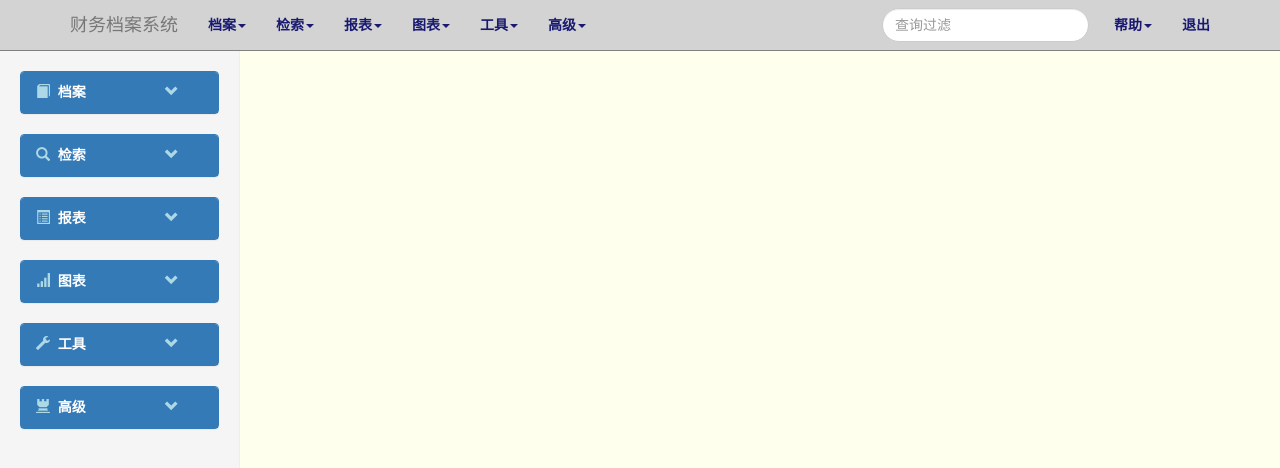
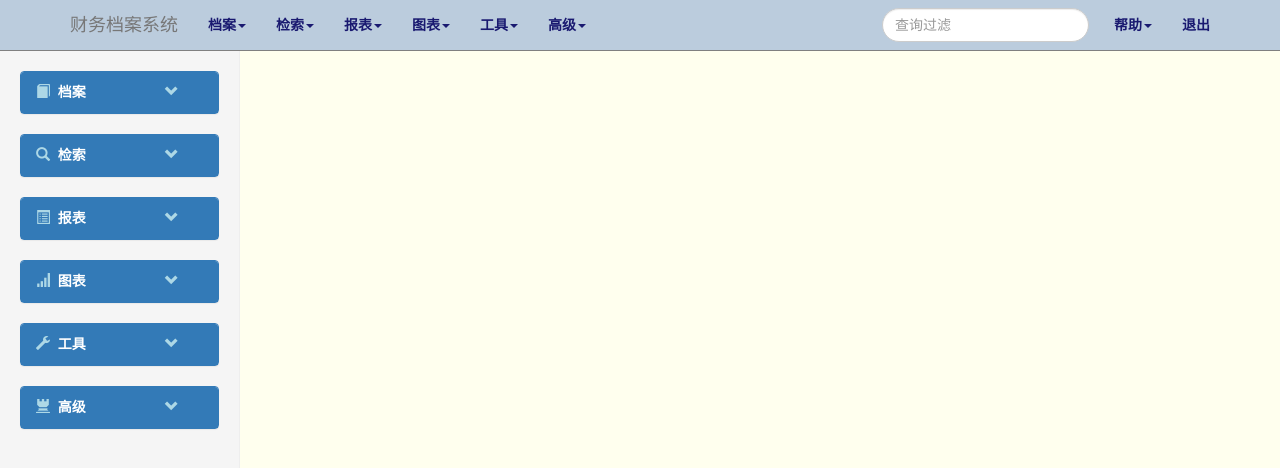
Before and after one commit to lszhu/dataManager, a website: page app/index.html in a window 1280 px wide. Drawn offline with nearby package versions, Linux system fonts and the light colour scheme; some packages are replaced by stand-ins of ours; no server answers.

Commit message:
update color style, update systemStatus template

```diff
--- a/app/public/css/frame.css
+++ b/app/public/css/frame.css
@@ -27,7 +27,7 @@ body {
 }
 
 .navbar {
-    background: lightgrey;
+    background: #bbccdd;
     border-bottom: grey solid 1px;
 }
 .nav.navbar-nav li > a {
```
Also changed, not shown: app/partials/systemStatus.html (+6 -0 lines).
